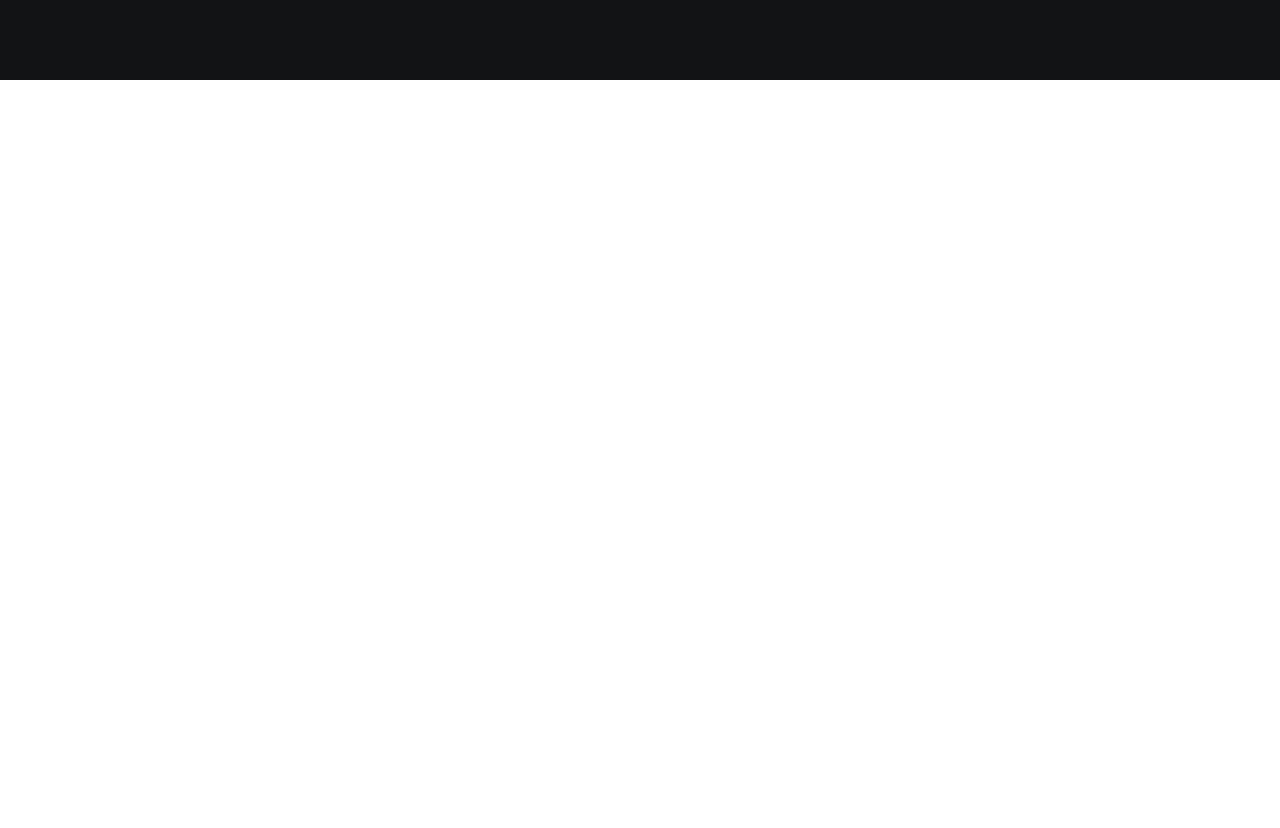
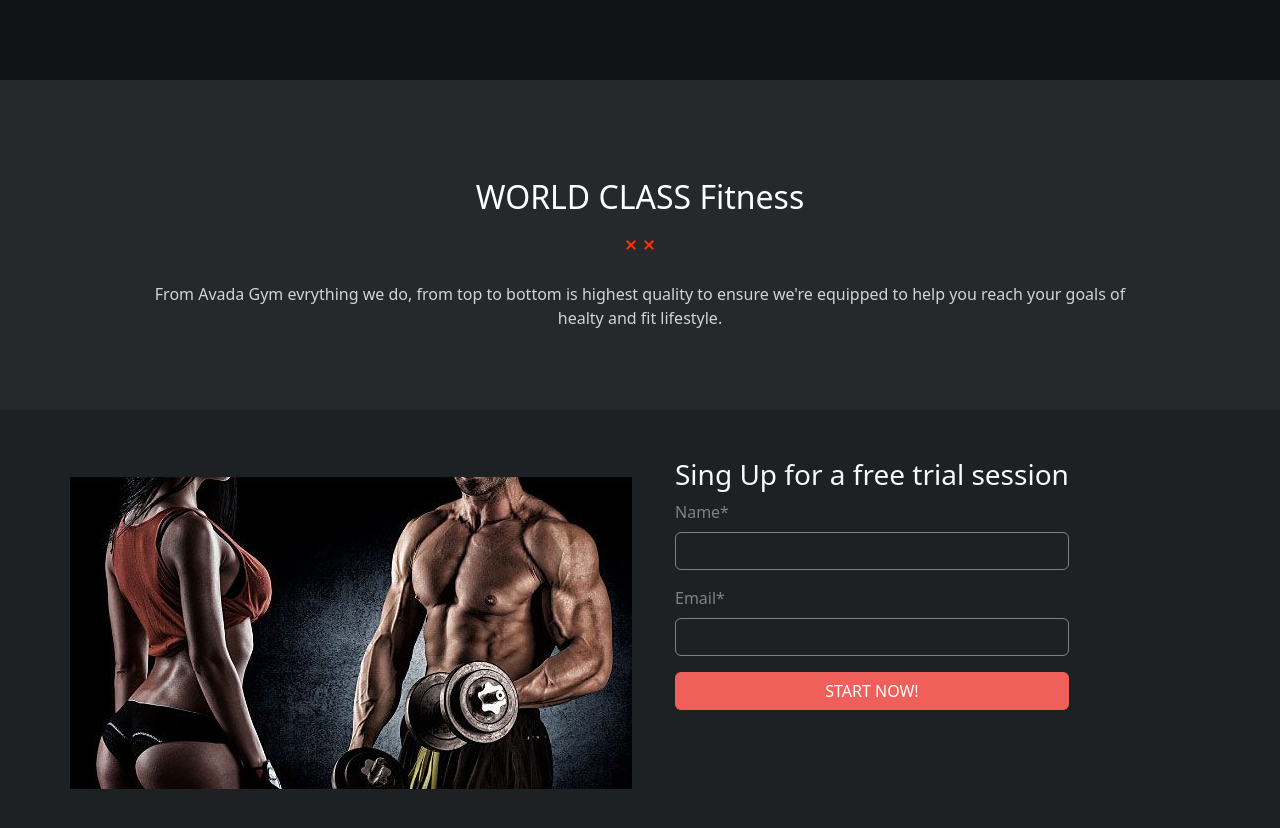
Before and after one commit to DanieleTuttolani/proj-html-vuejs, a Vue app: page / in a window 1280 px wide. Shown: the part 720-1548 px from the top of the page. Before the commit the page ends 800 px from the top, so only its background shows below. Built offline with nearby package versions, Linux system fonts and the light colour scheme.

Commit message:
form section

```diff
--- a/src/App.vue
+++ b/src/App.vue
@@ -1,14 +1,17 @@
 <script>
 import AppHeader from './components/AppHeader.vue';
+import form from './components/micro components/form.vue';
 export default {
     components: {
-        AppHeader
+        AppHeader,
+        mainForm: form
     }
 }
 </script>
 
 <template>
     <AppHeader />
+    <mainForm />
 </template>
 
 <style lang="scss">
--- a/src/assets/scss/style.scss
+++ b/src/assets/scss/style.scss
@@ -4,3 +4,7 @@ ul{
 a{
     text-decoration: none;
 }
+.alt-container{
+    max-width: 1140px;
+    margin: 0 auto;
+}
--- a/src/components/micro components/form.Vue
+++ b/src/components/micro components/form.Vue
@@ -0,0 +1,91 @@
+<script>
+import divider from './divider.vue';
+    export default{
+        components:{
+            divider
+        }
+    }
+</script>
+
+<template>
+    <main>
+        <!--! top section  -->
+        <div class="info-bgc">
+            <div class="alt-container">
+                <div class="info text-center p-5">
+                    <h2>WORLD CLASS Fitness</h2>
+                    <divider/>
+                    <p class="p-3">From Avada Gym evrything we do, from top to bottom is highest quality to ensure we're equipped to help you reach your goals of healty and fit lifestyle.</p>
+                </div>
+            </div>
+        </div>
+       <!-- form -->
+        <div class="form-bgc p-5">
+            <div class="alt-container">
+                <div class="d-flex wrapper">
+                    <div class="left d-flex justfy-content-center align-items-center">
+                        <img src="../../assets/img/home_img-compressor.jpg" class="" alt="home">
+                    </div>
+                    <div class="right">
+                        <h3 class="text-light">Sing Up for a free trial session</h3>
+                            <form>
+                                <div class="mb-3">
+                                    <label for="exampleInputEmail1" class="form-label">Name*</label>
+                                    <input type="text" class="form-control" id="exampleInputEmail1" aria-describedby="emailHelp">
+                                </div>
+                                <div class="mb-3">
+                                    <label for="exampleInputPassword1" class="form-label">Email*</label>
+                                    <input type="email" class="form-control" id="exampleInputPassword1">
+                                </div>
+                                <button type="submit" class="btn">START NOW!</button>
+                            </form>
+                    </div>
+                </div>
+            </div>
+        </div>
+
+    </main>
+</template>
+
+<style lang="scss" scoped>
+@use '../../assets/scss/palette.scss' as *;
+main{
+    .info-bgc{
+        background-color: $light-dark;
+        .info{
+            min-height: 200px;
+            h2{
+                color: white;
+                padding-top: 50px;
+            }
+            p{
+                color: lightgrey;
+            }
+        }
+    }
+    .form-bgc{
+        background-color: $black;
+        .wrapper{
+            min-height: 350px;
+            .left{
+                flex-basis: 50%;
+            }
+            .right{
+                padding: 0 35px;
+            }
+            .form-control{
+                background-color: transparent;
+                border-color: gray;
+            }
+            .form-label{
+                color: gray;
+            }
+            .btn{
+                width: 100%;
+                background-color: $main-red;
+                color: white;
+            }
+        }
+    }
+}
+</style>
```
